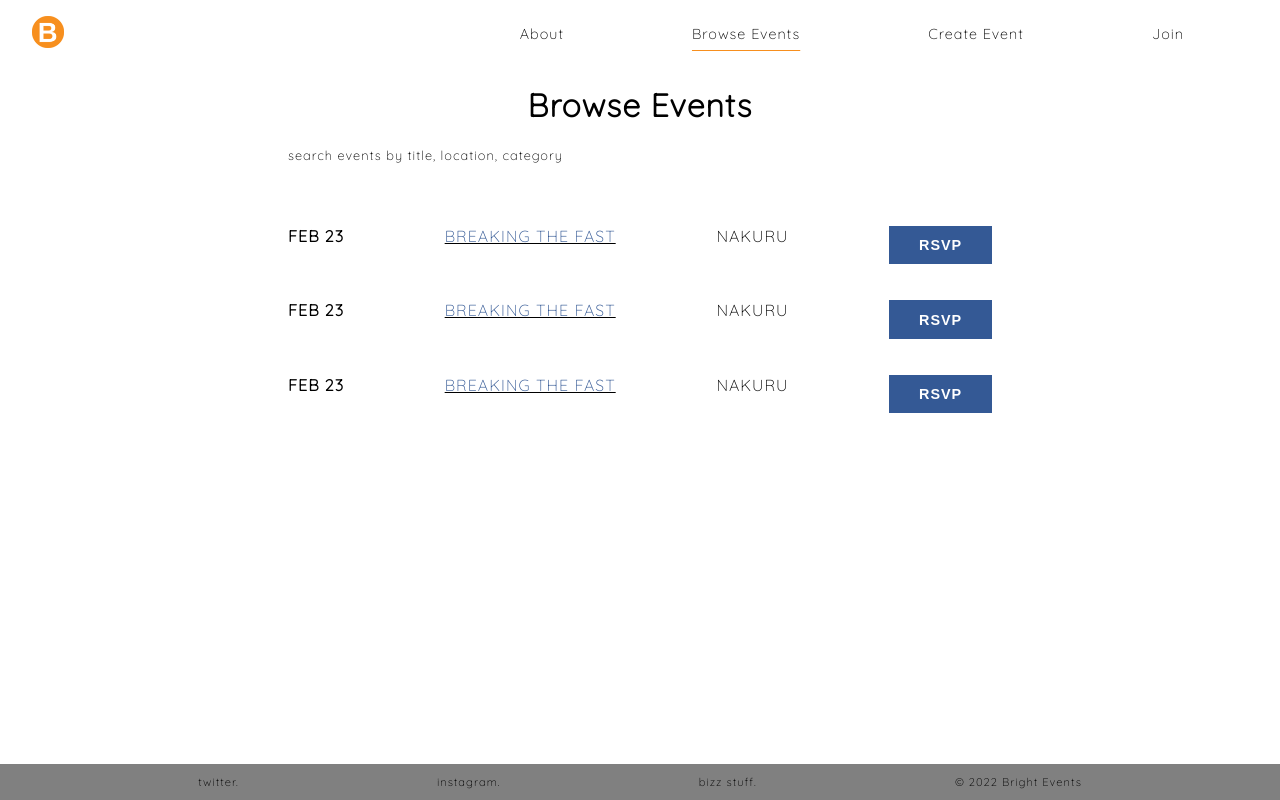
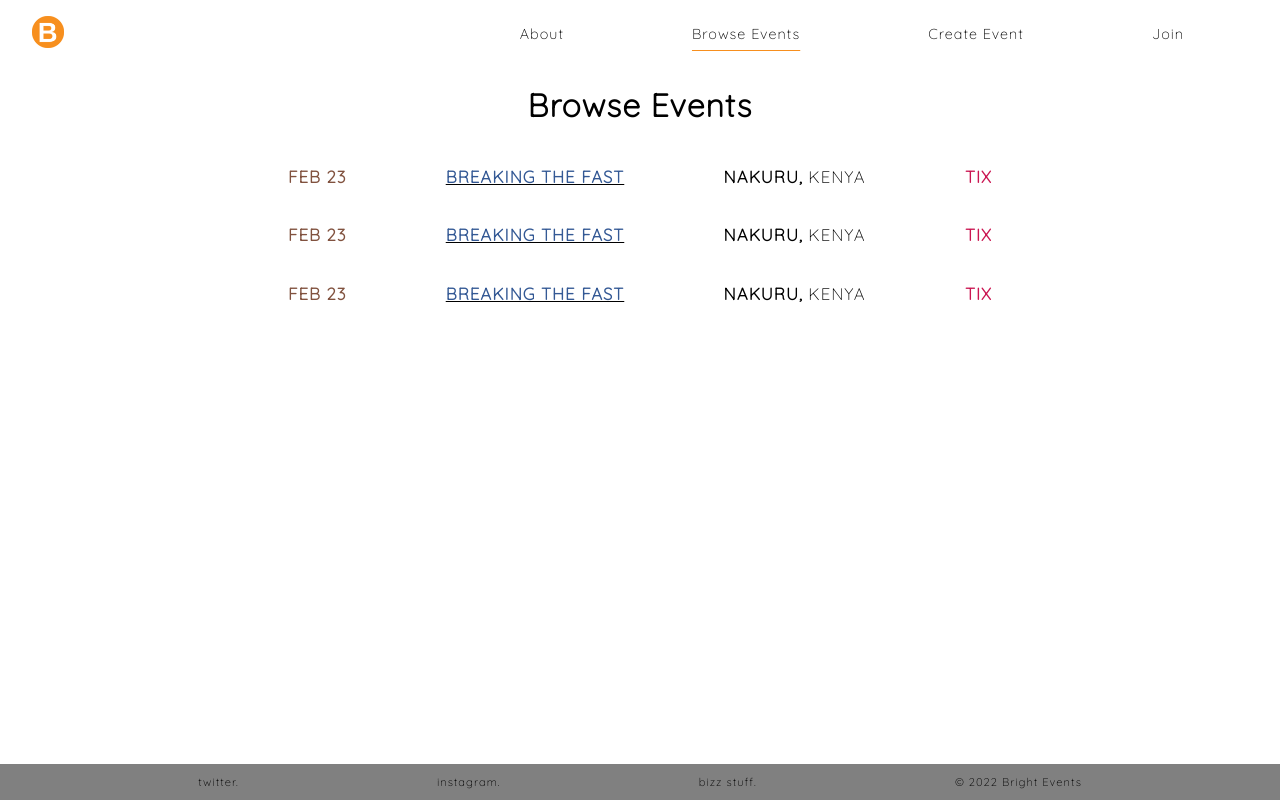
Before and after one commit to dngst/brightevents, a React (Create React App) app: page /events in a window 1280 px wide. Built offline with nearby package versions, Linux system fonts and the light colour scheme.

Commit message:
Style events page

```diff
--- a/src/components/GlobalStyle.js
+++ b/src/components/GlobalStyle.js
@@ -7,6 +7,7 @@ const GlobalStyle = createGlobalStyle`
     display:flex;
     flex-direction:column;
     margin: 0;
+    transition: all 0.4s ease-in 0s;
   }
 
   a {
@@ -30,11 +31,23 @@ const GlobalStyle = createGlobalStyle`
     justify-content: space-between;
     p {
       text-transform: uppercase;
-        &:nth-child(1) {
-          font-weight: 900;
+      font-size: 1.05rem;
+      &:nth-child(1) {
+        font-weight: 700;
+        color: ${(props) => props.theme.brown};
       }
       &:nth-child(2) {
-          text-decoration: underline;
+        font-weight: 900;
+        text-decoration: underline;
+      }
+      &:nth-child(3) {
+        span {
+          font-weight: 700;
+        }
+      }
+      &:nth-child(4) {
+        color: ${(props) => props.theme.highlight};
+        font-weight: 900;
       }
     }
 
@@ -55,7 +68,6 @@ const GlobalStyle = createGlobalStyle`
       margin-bottom: 10%;
     }
   }
-
 `;
 
 export default GlobalStyle;
--- a/src/pages/ViewEvents.js
+++ b/src/pages/ViewEvents.js
@@ -3,9 +3,6 @@ import { Link } from "wouter";
 import Container from "components/container/Container";
 import Title from "components/Title";
 import Paragraph from "components/Paragraph";
-import Input from "components/Input";
-import { Label, LabelText } from "components/Label";
-import Button from "components/Button";
 
 const ViewEvents = () => {
   return (
@@ -14,31 +11,23 @@ const ViewEvents = () => {
         <title>Events | Bright Events</title>
       </Helmet>
       <Title>browse events</Title>
-      <Label htmlFor="event-search">
-        <LabelText>search events by title, location, category</LabelText>
-      </Label>
-      <Input
-        id="event-search"
-        transparent
-        autoFocus
-      />
       <div className="event-row">
         <Paragraph>feb 23</Paragraph>
         <Paragraph><Link to="/events/1">Breaking The Fast</Link></Paragraph>
-        <Paragraph>NAKURU</Paragraph>
-        <Paragraph><Button primary>rsvp</Button></Paragraph>
+        <Paragraph><span>NAKURU,</span> KENYA</Paragraph>
+        <Paragraph>tix</Paragraph>
       </div>
       <div className="event-row">
         <Paragraph>feb 23</Paragraph>
         <Paragraph><Link to="/events/1">Breaking The Fast</Link></Paragraph>
-        <Paragraph>NAKURU</Paragraph>
-        <Paragraph><Button primary>rsvp</Button></Paragraph>
+        <Paragraph><span>NAKURU,</span> KENYA</Paragraph>
+        <Paragraph>tix</Paragraph>
       </div>
       <div className="event-row">
         <Paragraph>feb 23</Paragraph>
         <Paragraph><Link to="/events/1">Breaking The Fast</Link></Paragraph>
-        <Paragraph>NAKURU</Paragraph>
-        <Paragraph><Button primary>rsvp</Button></Paragraph>
+        <Paragraph><span>NAKURU,</span> KENYA</Paragraph>
+        <Paragraph>tix</Paragraph>
       </div>
     </Container>
   );
```
